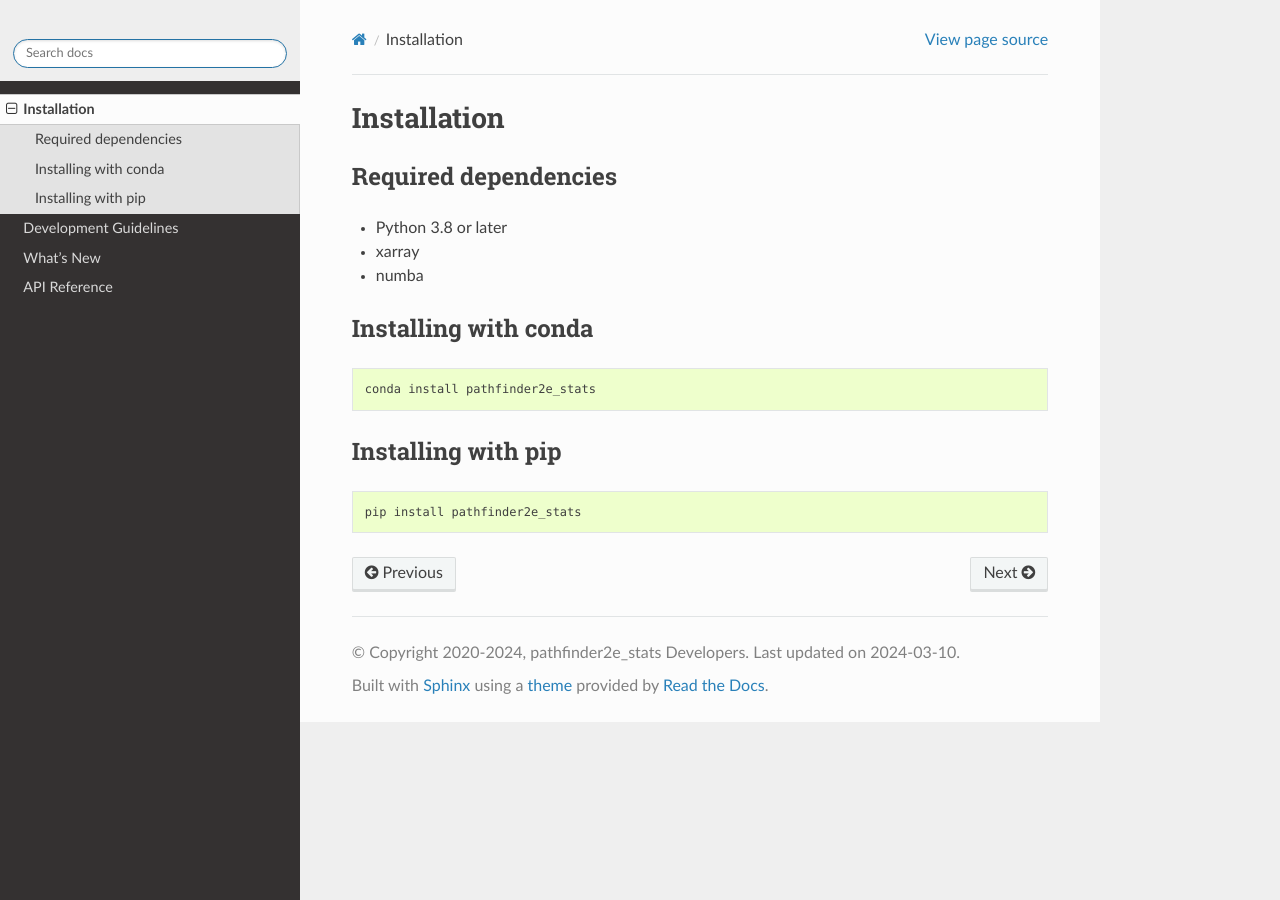
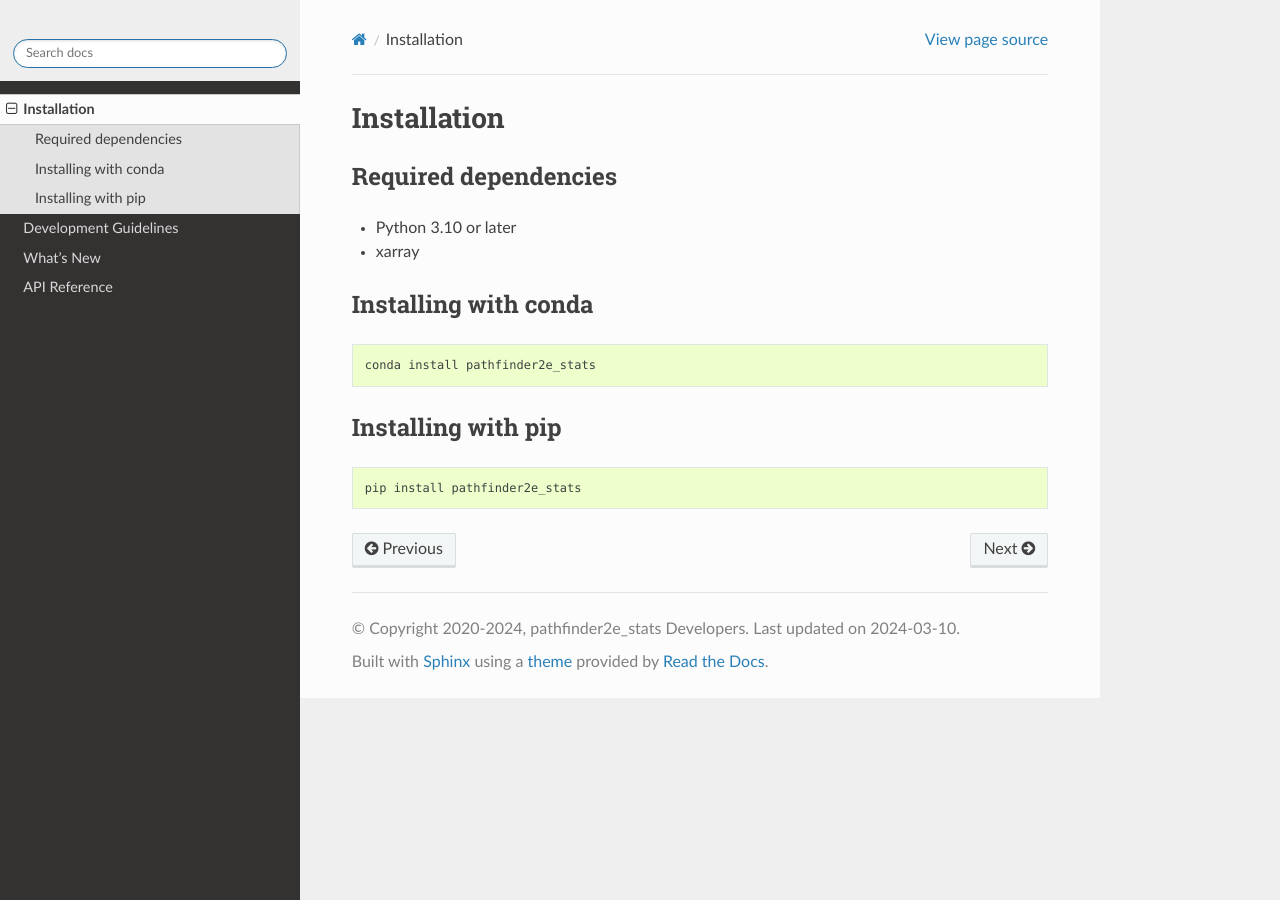
Before and after one commit to crusaderky/pathfinder2e_stats, a Sphinx documentation site: the page built from doc/installing.rst, in a window 1280 px wide. Built offline with Sphinx 7.4.7 and the Read the Docs theme 2.0.0, drawn with Linux system fonts in a browser that asks for light colours; the version number could not be read and is left out.

Commit message:
Upstream CI

```diff
--- a/doc/conf.py
+++ b/doc/conf.py
@@ -301,6 +301,5 @@ intersphinx_mapping = {
     "python": ("https://docs.python.org/3/", None),
     "pandas": ("https://pandas.pydata.org/pandas-docs/stable/", None),
     "numpy": ("https://docs.scipy.org/doc/numpy/", None),
-    "numba": ("https://numba.pydata.org/numba-doc/latest/", None),
     "xarray": ("https://xarray.pydata.org/en/stable/", None),
 }
--- a/doc/installing.rst
+++ b/doc/installing.rst
@@ -4,9 +4,8 @@ Installation
 Required dependencies
 ---------------------
 
-- Python 3.8 or later
+- Python 3.10 or later
 - xarray
-- numba
 
 Installing with conda
 ---------------------
--- a/pyproject.toml
+++ b/pyproject.toml
@@ -20,7 +20,6 @@ dependencies = [
     "xarray>=2023.1.0",
     "numpy>=1.24",
     "pandas>=1.5",
-    "numba>=0.57"
 ]
 dynamic = ["version"]
 
```
Also changed, not shown: .pre-commit-config.yaml, 5 other files.
